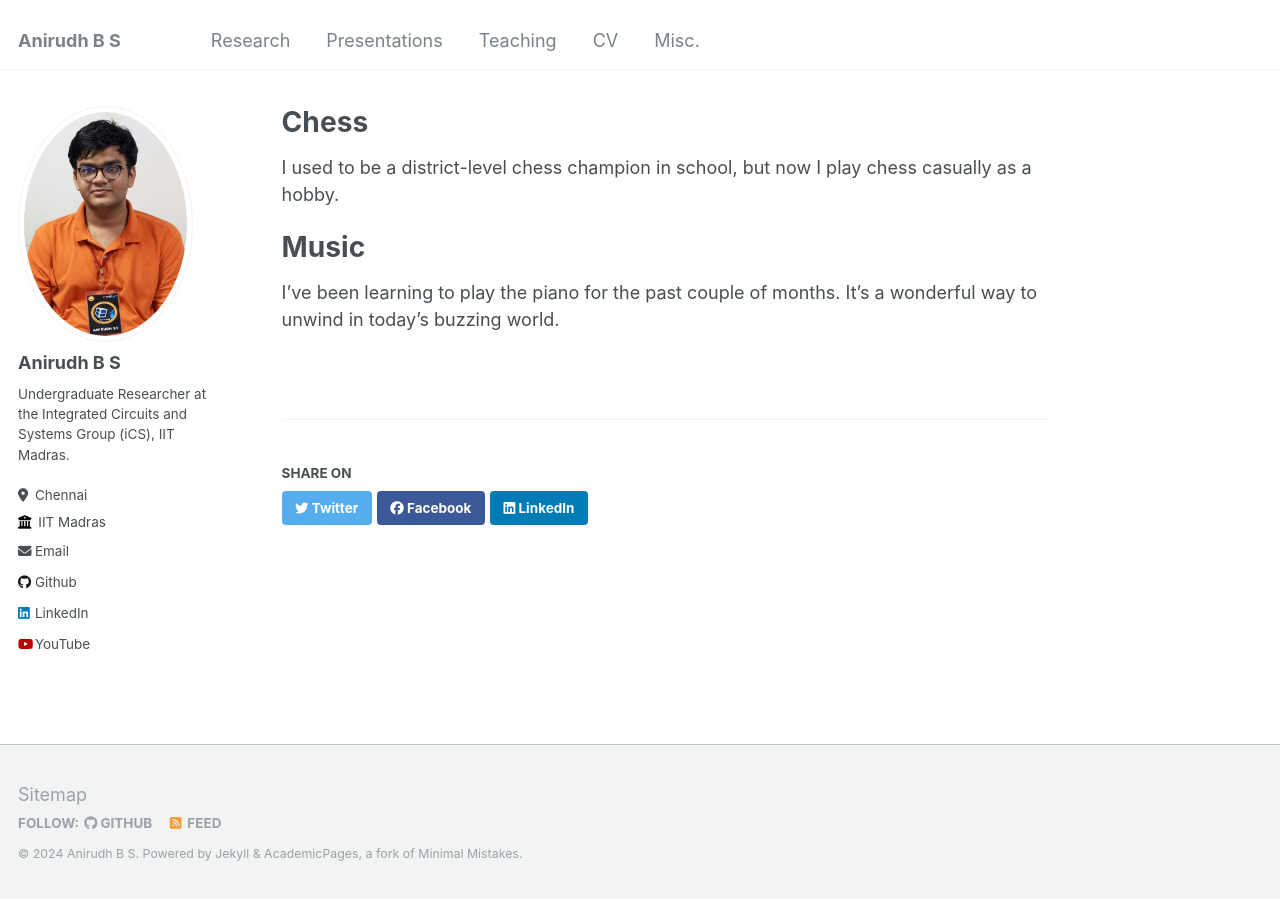
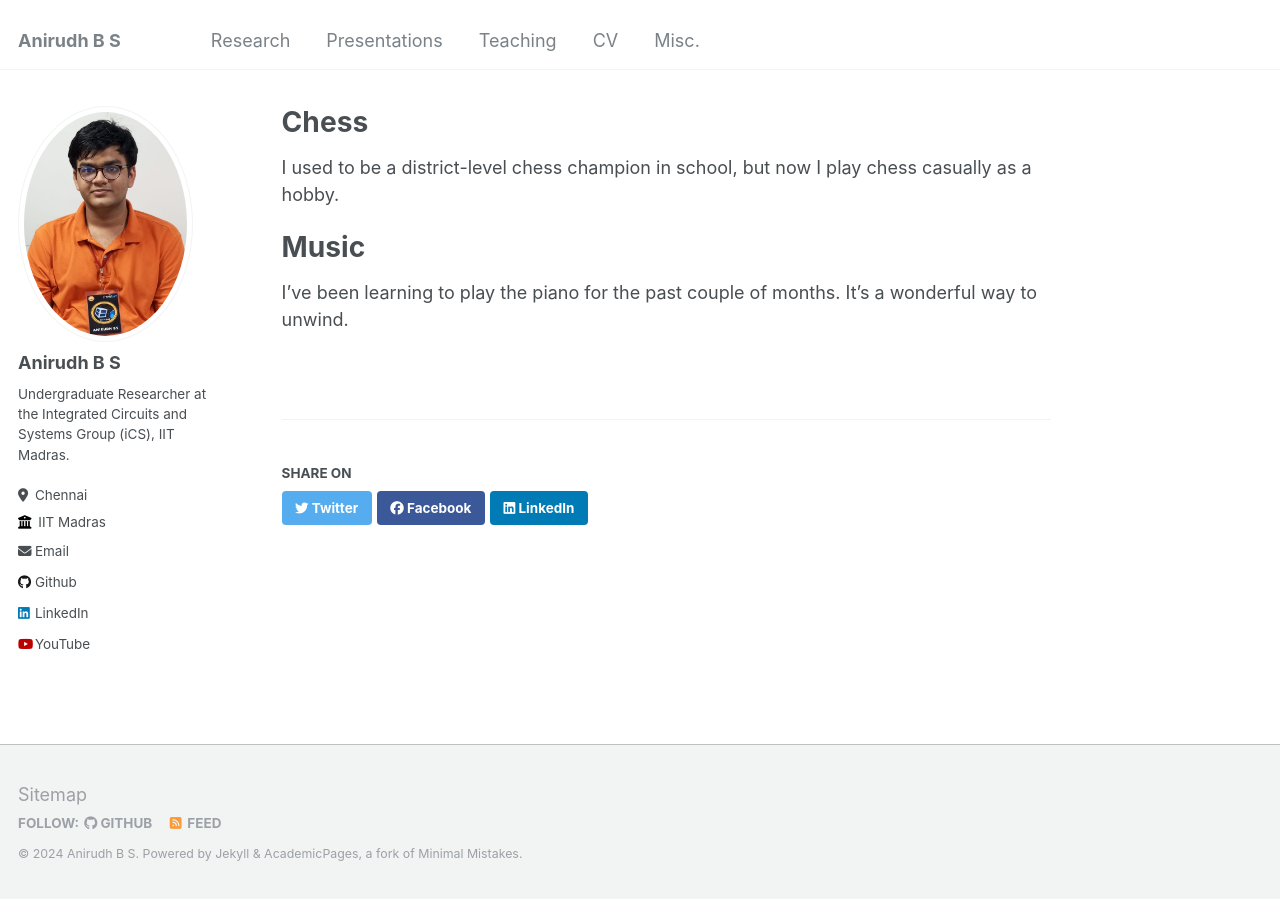
Before and after one commit to ANIRUDHBS1/ANIRUDHBS1.github.io, a Jekyll site: the page built from _miscellaneous/Extracurricular.md, in a window 1280 px wide and 900 px high, scrolled down 1081 px. Built offline with Jekyll 4.4.1, drawn with Linux system fonts in a browser that asks for light colours.

Commit message:
Update Extracurricular.md

```diff
--- a/_miscellaneous/Extracurricular.md
+++ b/_miscellaneous/Extracurricular.md
@@ -25,4 +25,4 @@ I used to be a district-level chess champion in school, but now I play chess cas
 
 # Music
 
-I've been learning to play the piano for the past couple of months. It's a wonderful way to unwind in today's buzzing world.
+I've been learning to play the piano for the past couple of months. It's a wonderful way to unwind.
```
